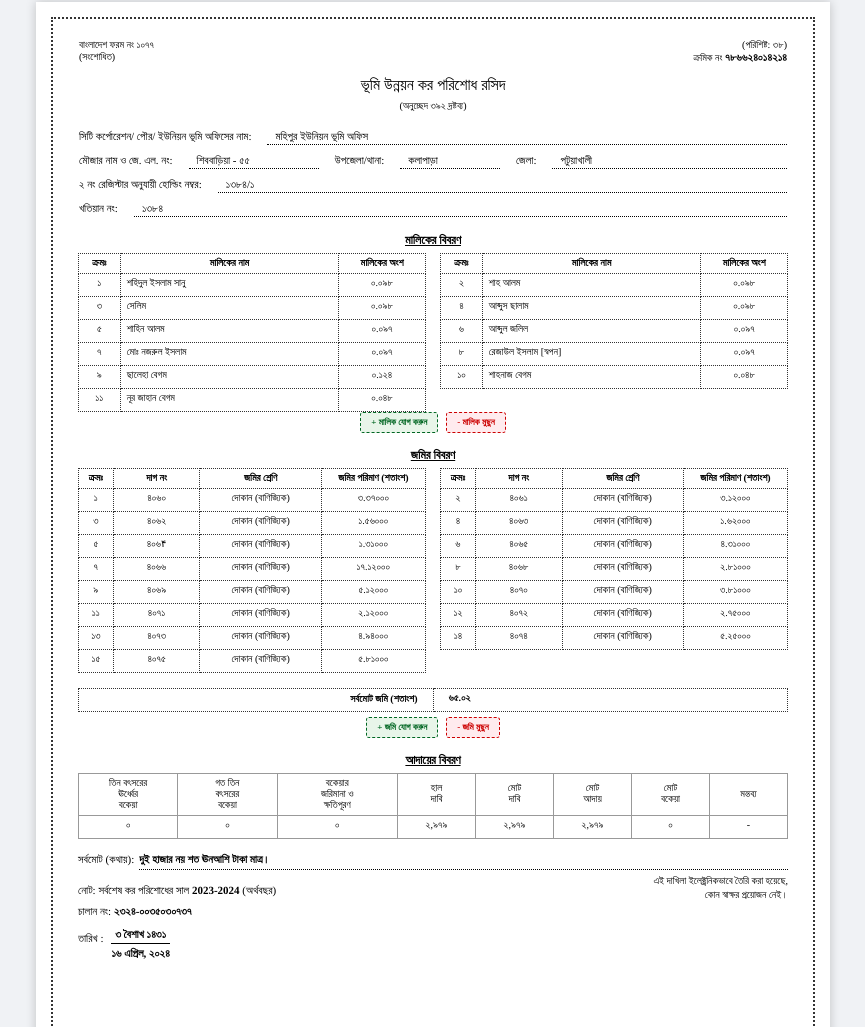
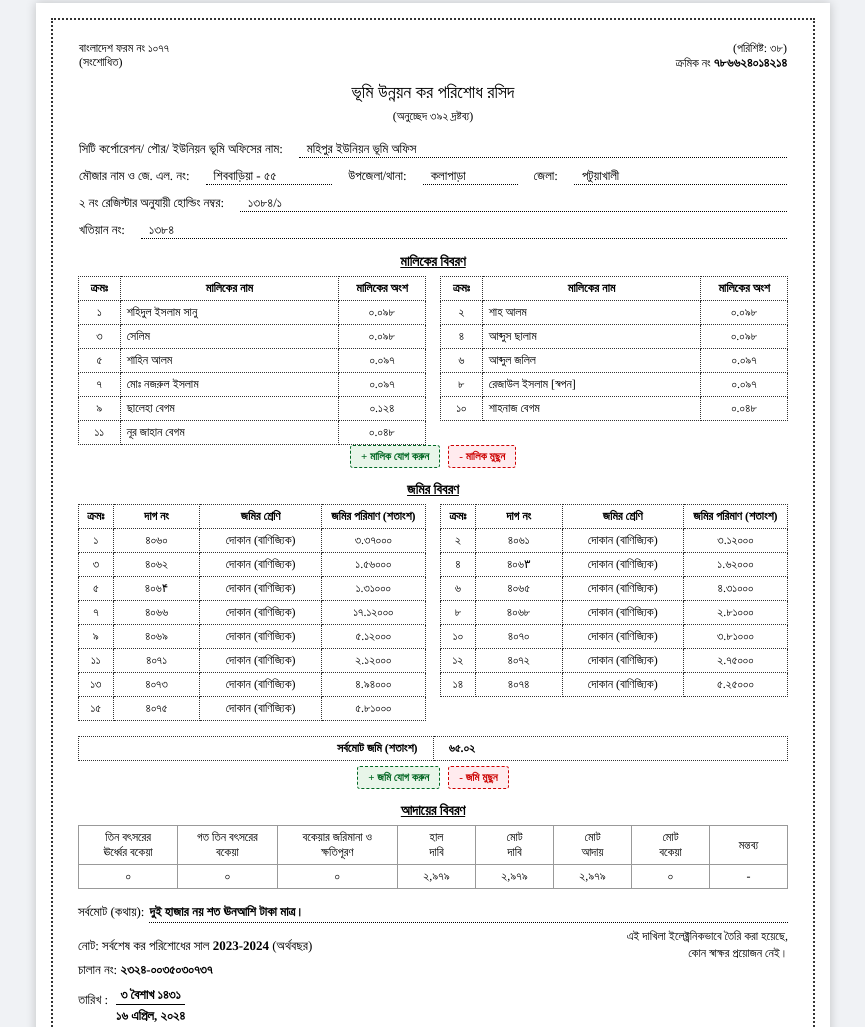
Before and after one commit to abir19410-ctrl/ldtax-app, a website: page public/file-maker.html in a window 1280 px wide. Shown: the part 79-1106 px from the top of the page, without its empty margins (207-1072 px from the left). Drawn offline with nearby package versions, Linux system fonts and the light colour scheme; a web font is replaced by a local one.

Commit message:
Update file-maker.html

```diff
--- a/public/file-maker.html
+++ b/public/file-maker.html
@@ -11,8 +11,8 @@
     <style>
         body { font-family: 'Tiro Bangla', serif; background-color: #f0f2f5; margin: 0; padding: 20px; text-rendering: geometricPrecision; }
         .no-print { text-align: center; margin-bottom: 20px; }
-        .no-print a { text-decoration: none; color: #006622; font-weight: bold; font-size: 14px; margin-right: 20px;}
-        .generate-btn { background-color: #006622; color: white; padding: 12px 25px; border: none; border-radius: 5px; font-size: 14px; cursor: pointer; font-weight: bold; }
+        .no-print a { text-decoration: none; color: #006622; font-weight: bold; font-size: 15px; margin-right: 20px;}
+        .generate-btn { background-color: #006622; color: white; padding: 12px 25px; border: none; border-radius: 5px; font-size: 15px; cursor: pointer; font-weight: bold; }
         .generate-btn:hover { background-color: #004d1a; }
         .loading { display: none; color: #ff0000; font-weight: bold; margin-top: 10px; }
 
@@ -40,57 +40,57 @@
 
         .content-wrapper { flex-grow: 1; }
 
-        .dotted-field { border: none; border-bottom: 1.5px dotted #000; outline: none; padding: 0 4px; display: inline-block; font-family: inherit; font-size: 11px; white-space: nowrap;}
-        .plain-editable { outline: none; display: inline-block; min-width: 30px; font-family: inherit; font-size: 11px; }
-        .table-edit { outline: none; border: none; display: block; width: 100%; min-height: 14px; font-family: inherit; background: transparent; font-size: 10px;}
+        .dotted-field { border: none; border-bottom: 1.5px dotted #000; outline: none; padding: 0 4px; display: inline-block; font-family: inherit; font-size: 13px; white-space: nowrap;}
+        .plain-editable { outline: none; display: inline-block; min-width: 30px; font-family: inherit; font-size: 13px; }
+        .table-edit { outline: none; border: none; display: block; width: 100%; min-height: 14px; font-family: inherit; background: transparent; font-size: 12px;}
 
         .dotted-field:focus, .plain-editable:focus, .table-edit:focus { background-color: #e8f5e9; }
 
-        .header-top { width: 100%; border-collapse: collapse; border: none; margin-bottom: 5px; line-height: 1.2; font-size: 10px;}
-        .header-title { text-align: center; font-weight: normal; font-size: 16px; margin: 10px 0 15px 0; line-height: 1.2; }
+        .header-top { width: 100%; border-collapse: collapse; border: none; margin-bottom: 5px; line-height: 1.2;}
+        .header-title { text-align: center; font-weight: normal; font-size: 18px; margin: 10px 0 15px 0; line-height: 1.2; }
 
-        .basic-info { font-size: 11px; margin-bottom: 15px; }
+        .basic-info { font-size: 13px; margin-bottom: 15px; }
 
-        .section-title { text-align: center; font-weight: bold; font-size: 12px; margin: 15px 0 5px 0; text-decoration: underline; }
+        .section-title { text-align: center; font-weight: bold; font-size: 14px; margin: 15px 0 5px 0; text-decoration: underline; }
 
         .dynamic-table-container { display: flex; gap: 10px; justify-content: space-between; align-items: flex-start; margin-bottom: 0px;}
-        .dotted-table { border-collapse: collapse; text-align: center; font-size: 10px; }
+        .dotted-table { border-collapse: collapse; text-align: center; font-size: 12px; }
         .dotted-table th, .dotted-table td { border: 1.5px dotted #333; padding: 4px; }
         .dotted-table th { font-weight: bold; padding: 4px 2px; }
 
         .table-spacer { height: 15px; width: 100%; display: block; clear: both; }
 
-        .solid-table { width: 100%; border-collapse: collapse; text-align: center; font-size: 10px; margin-bottom: 15px; table-layout: fixed; }
+        .solid-table { width: 100%; border-collapse: collapse; text-align: center; font-size: 12px; margin-bottom: 15px; table-layout: fixed; }
         .solid-table th, .solid-table td { border: 1px solid #999; padding: 4px; background-color: white; }
         .solid-table th { font-weight: normal; padding: 4px 2px;}
 
         .btn-group { text-align: center; margin-bottom: 10px; display: flex; justify-content: center; gap: 8px; }
-        .btn-group button { background: #e8f5e9; border: 1px dashed #006622; color: #006622; padding: 4px 10px; cursor: pointer; font-size: 9px; border-radius: 3px; font-weight: bold; font-family: inherit;}
+        .btn-group button { background: #e8f5e9; border: 1px dashed #006622; color: #006622; padding: 4px 10px; cursor: pointer; font-size: 11px; border-radius: 3px; font-weight: bold; font-family: inherit;}
         .btn-group .remove-btn { color: #cc0000; border-color: #cc0000; background: #ffebee; }
 
-        .total-words { display: flex; align-items: baseline; width: 100%; margin-bottom: 15px; font-size: 11px; }
+        .total-words { display: flex; align-items: baseline; width: 100%; margin-bottom: 15px; font-size: 13px; }
         .total-words .line { flex-grow: 1; border-bottom: 1px dotted #000; outline: none; font-weight: bold; padding-bottom: 2px; margin-left: 5px;}
 
-        .footer-note { font-size: 11px; margin-bottom: 8px; white-space: nowrap; }
-        .footer-text { font-size: 11px; font-weight: bold; }
+        .footer-note { font-size: 13px; margin-bottom: 8px; white-space: nowrap; }
+        .footer-text { font-size: 13px; font-weight: bold; }
         .qr-box { width: 80px; height: 80px; margin: 0; }
-        .signature-text { line-height: 1.5; font-size: 10px; white-space: nowrap; }
+        .signature-text { line-height: 1.5; font-size: 12px; white-space: nowrap; }
 
         .printing .btn-group { display: none !important; }
         .printing .dotted-field, .printing .plain-editable, .printing .table-edit, .printing .line { background-color: transparent !important; }
 
         .printing .paper-container { min-height: 1123px !important; padding: 15px !important; }
-        .printing .header-title { font-size: 14px !important; margin: 5px 0 10px 0 !important; }
-        .printing .basic-info { font-size: 10px !important; margin-bottom: 10px !important; }
-        .printing .section-title { font-size: 11px !important; margin: 10px 0 5px 0 !important; }
+        .printing .header-title { font-size: 16px !important; margin: 5px 0 10px 0 !important; }
+        .printing .basic-info { font-size: 12px !important; margin-bottom: 10px !important; }
+        .printing .section-title { font-size: 13px !important; margin: 10px 0 5px 0 !important; }
 
-        .printing .dotted-table, .printing .solid-table { font-size: 8px !important; margin-bottom: 0px !important; }
+        .printing .dotted-table, .printing .solid-table { font-size: 10px !important; margin-bottom: 0px !important; }
         .printing .table-spacer { height: 20px !important; }
         .printing table.dotted-table.total-table { margin-top: 25px !important; margin-bottom: 15px !important; }
-        .printing .total-words { font-size: 10px !important; margin-bottom: 15px !important; }
-        .printing .footer-note { font-size: 10px !important; margin-bottom: 6px !important; }
-        .printing .footer-text { font-size: 10px !important; }
-        .printing .signature-text { font-size: 9px !important; }
+        .printing .total-words { font-size: 12px !important; margin-bottom: 15px !important; }
+        .printing .footer-note { font-size: 12px !important; margin-bottom: 6px !important; }
+        .printing .footer-text { font-size: 12px !important; }
+        .printing .signature-text { font-size: 11px !important; }
         .printing .qr-box { width: 75px !important; height: 75px !important; }
     </style>
 </head>
@@ -109,14 +109,14 @@
 
                 <table class="header-top">
                     <tr>
-                        <td style="text-align: left; vertical-align: top; font-size: 10px; white-space: nowrap;">বাংলাদেশ ফরম নং ১০৭৭<br>(সংশোধিত)</td>
-                        <td style="text-align: right; vertical-align: top; font-size: 10px; white-space: nowrap;">(পরিশিষ্ট: ৩৮)<br>ক্রমিক নং <span contenteditable="true" spellcheck="false" class="plain-editable" style="font-weight:bold;" id="serial-no">৭৮৬৬২৪০১৪২১৪</span></td>
+                        <td style="text-align: left; vertical-align: top; font-size: 12px; white-space: nowrap;">বাংলাদেশ ফরম নং ১০৭৭<br>(সংশোধিত)</td>
+                        <td style="text-align: right; vertical-align: top; font-size: 12px; white-space: nowrap;">(পরিশিষ্ট: ৩৮)<br>ক্রমিক নং <span contenteditable="true" spellcheck="false" class="plain-editable" style="font-weight:bold;" id="serial-no">৭৮৬৬২৪০১৪২১৪</span></td>
                     </tr>
                 </table>
 
                 <div class="header-title">
                     ভূমি উন্নয়ন কর পরিশোধ রসিদ<br>
-                    <span style="font-size: 10px; font-weight: normal;">(অনুচ্ছেদ ৩৯২ দ্রষ্টব্য)</span>
+                    <span style="font-size: 12px; font-weight: normal;">(অনুচ্ছেদ ৩৯২ দ্রষ্টব্য)</span>
                 </div>
 
                 <div class="basic-info">
@@ -225,10 +225,11 @@
                         <col style="width: 11%;">
                     </colgroup>
                     <thead>
+                        <!-- হেডিংগুলো ২ লাইনে করা হয়েছে -->
                         <tr>
-                            <th>তিন বৎসরের<br>ঊর্ধ্বের<br>বকেয়া</th>
-                            <th>গত তিন<br>বৎসরের<br>বকেয়া</th>
-                            <th>বকেয়ার<br>জরিমানা ও<br>ক্ষতিপূরণ</th>
+                            <th>তিন বৎসরের<br>ঊর্ধ্বের বকেয়া</th>
+                            <th>গত তিন বৎসরের<br>বকেয়া</th>
+                            <th>বকেয়ার জরিমানা ও<br>ক্ষতিপূরণ</th>
                             <th>হাল<br>দাবি</th>
                             <th>মোট<br>দাবি</th>
                             <th>মোট<br>আদায়</th>
@@ -261,10 +262,10 @@
                         <div class="footer-note">চালান নং: <span contenteditable="true" spellcheck="false" class="plain-editable footer-text" id="chalan-no">২৩২৪-০০৩৫০৩০৭৩৭</span></div>
 
                         <div style="margin-top: 10px; overflow: hidden; display: block;">
-                            <div style="float: left; font-size: 11px; margin-right: 8px; padding-top: 4px; white-space: nowrap;">
+                            <div style="float: left; font-size: 13px; margin-right: 8px; padding-top: 4px; white-space: nowrap;">
                                 তারিখ :
                             </div>
-                            <div style="float: left; text-align: center; font-size: 11px; font-weight: normal; display: inline-block;">
+                            <div style="float: left; text-align: center; font-size: 13px; font-weight: normal; display: inline-block;">
                                 <div contenteditable="true" spellcheck="false" id="date-bn" class="footer-text" style="line-height: 1.1; border-bottom: 1.2px solid #000; padding-bottom: 2px; margin-bottom: 2px; outline: none; white-space: nowrap;">৩ বৈশাখ ১৪৩১</div>
                                 <div contenteditable="true" spellcheck="false" id="date-en" class="footer-text" style="line-height: 1.1; outline: none; white-space: nowrap; padding-top: 2px;">১৬ এপ্রিল, ২০২৪</div>
                             </div>
@@ -276,7 +277,7 @@
                         <div id="qr-container" class="qr-box"></div>
                     </div>
                     <div class="footer-right" style="position: absolute; right: 0; top: -10px; text-align: right;">
-                        <div class="signature-text" style="line-height: 1.4; font-size: 10px; white-space: nowrap;">
+                        <div class="signature-text" style="line-height: 1.4; font-size: 12px; white-space: nowrap;">
                             এই দাখিলা ইলেক্ট্রনিকভাবে তৈরি করা হয়েছে,<br>কোন স্বাক্ষর প্রয়োজন নেই।
                         </div>
                     </div>
@@ -284,7 +285,7 @@
             </div>
 
             <div style="border-top: 1.5px dotted #333; margin-top: 25px; padding-top: 5px; position: relative;">
-                <div style="position: absolute; right: 0; top: 3px; font-size: 10px; font-weight: bold;">1/1</div>
+                <div style="position: absolute; right: 0; top: 3px; font-size: 12px; font-weight: bold;">1/1</div>
             </div>
         </div>
     </div>
@@ -302,7 +303,7 @@
 
         const initialLands = [
             ["৪০৬০", "দোকান (বাণিজ্যিক)", "৩.৩৭০০০"], ["৪০৬১", "দোকান (বাণিজ্যিক)", "৩.১২০০০"],
-            ["৪০৬২", "দোকান (বাণিজ্যিক)", "১.৫৬০০০"], ["৪০৬৩", "দোকান (বাণিজ্যিক)", "১.৬২০০০"],
+            ["৪০৬২", "দোকান (বাণিজ্যিক)", "১.৫৬০০০"], ["৪০৬۳", "দোকান (বাণিজ্যিক)", "১.৬২০০০"],
             ["৪০৬۴", "দোকান (বাণিজ্যিক)", "১.৩১০০০"], ["৪০৬৫", "দোকান (বাণিজ্যিক)", "৪.৩১০০০"],
             ["৪০৬৬", "দোকান (বাণিজ্যিক)", "১৭.১২০০০"], ["৪০৬৮", "দোকান (বাণিজ্যিক)", "২.৮১০০০"],
             ["৪০৬৯", "দোকান (বাণিজ্যিক)", "৫.১২০০০"], ["৪০৭০", "দোকান (বাণিজ্যিক)", "৩.৮১০০০"],
```
